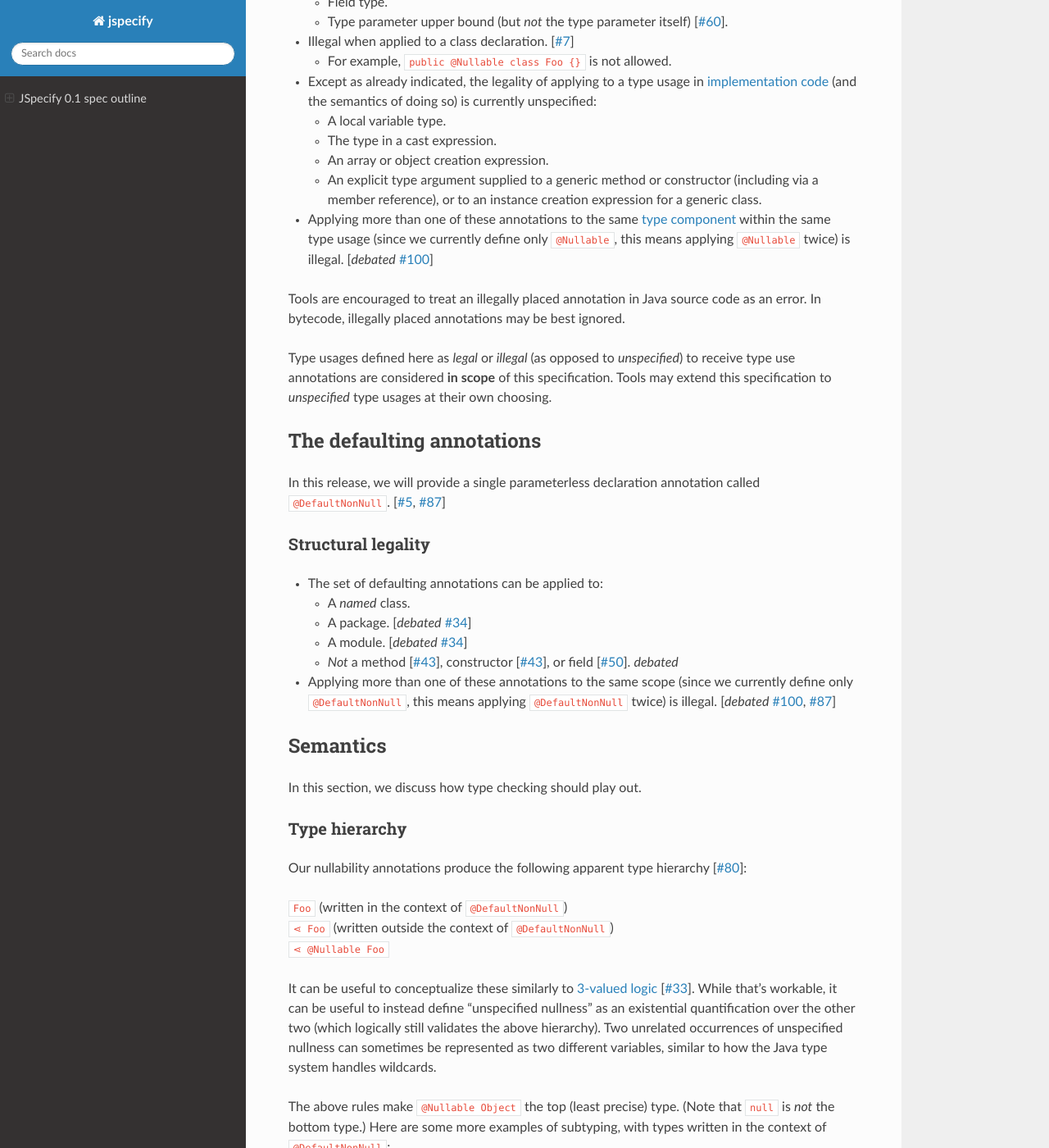
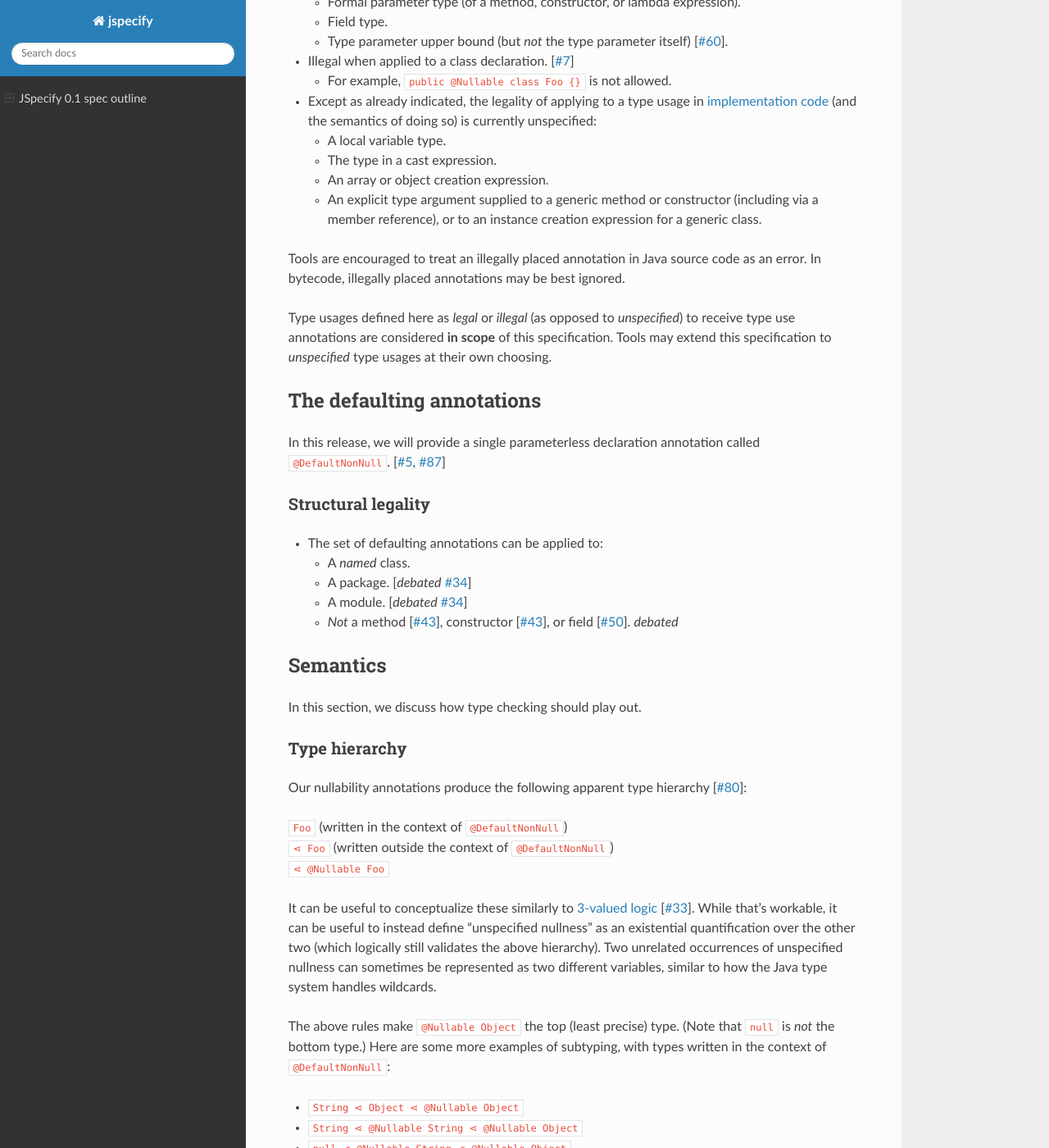
Before and after one commit to jspecify/jspecify, a Sphinx documentation site: the page built from docs/spec.rst, in a window 1280 px wide and 1400 px high, scrolled down 1991 px. Shown: the whole window at 82% size. Built offline with Sphinx 7.4.7 and the Read the Docs theme 2.0.0, drawn with Linux system fonts in a browser that asks for light colours; some of the changed text lies outside the part shown.

Commit message:
Mention "repeatable" instead of "twice."

```diff
--- a/docs/spec.rst
+++ b/docs/spec.rst
@@ -146,13 +148,6 @@ structurally legal, semantic violations are of course still possible.
       constructor (including via a member reference), or to an instance
       creation expression for a generic class.
 
--  Applying more than one of these annotations to the same `type
-   component <https://docs.google.com/document/d/1KQrBxwaVIPIac_6SCf--w-vZBeHkTvtaqPSU_icIccc/edit#bookmark=kix.g7gl9fwq1tt5>`__
-   within the same type usage (since we currently define only
-   ``@Nullable``, this means applying ``@Nullable`` twice) is illegal.
-   [*debated*
-   `#100 <https://github.com/jspecify/jspecify/issues/100>`__]
-
 Tools are encouraged to treat an illegally placed annotation in Java
 source code as an error. In bytecode, illegally placed annotations may
 be best ignored.
@@ -188,12 +183,6 @@ Structural legality
       [`#43 <https://github.com/jspecify/jspecify/issues/43>`__], or
       field [`#50 <https://github.com/jspecify/jspecify/issues/50>`__].
       *debated*
-
--  Applying more than one of these annotations to the same scope (since
-   we currently define only ``@DefaultNonNull``, this means applying
-   ``@DefaultNonNull`` twice) is illegal. [*debated*
-   `#100 <https://github.com/jspecify/jspecify/issues/100>`__,
-   `#87 <https://github.com/jspecify/jspecify/issues/87>`__]
 
 Semantics
 ---------
```
Also changed, not shown: other parts of docs/spec.rst (+3 -1 lines).
